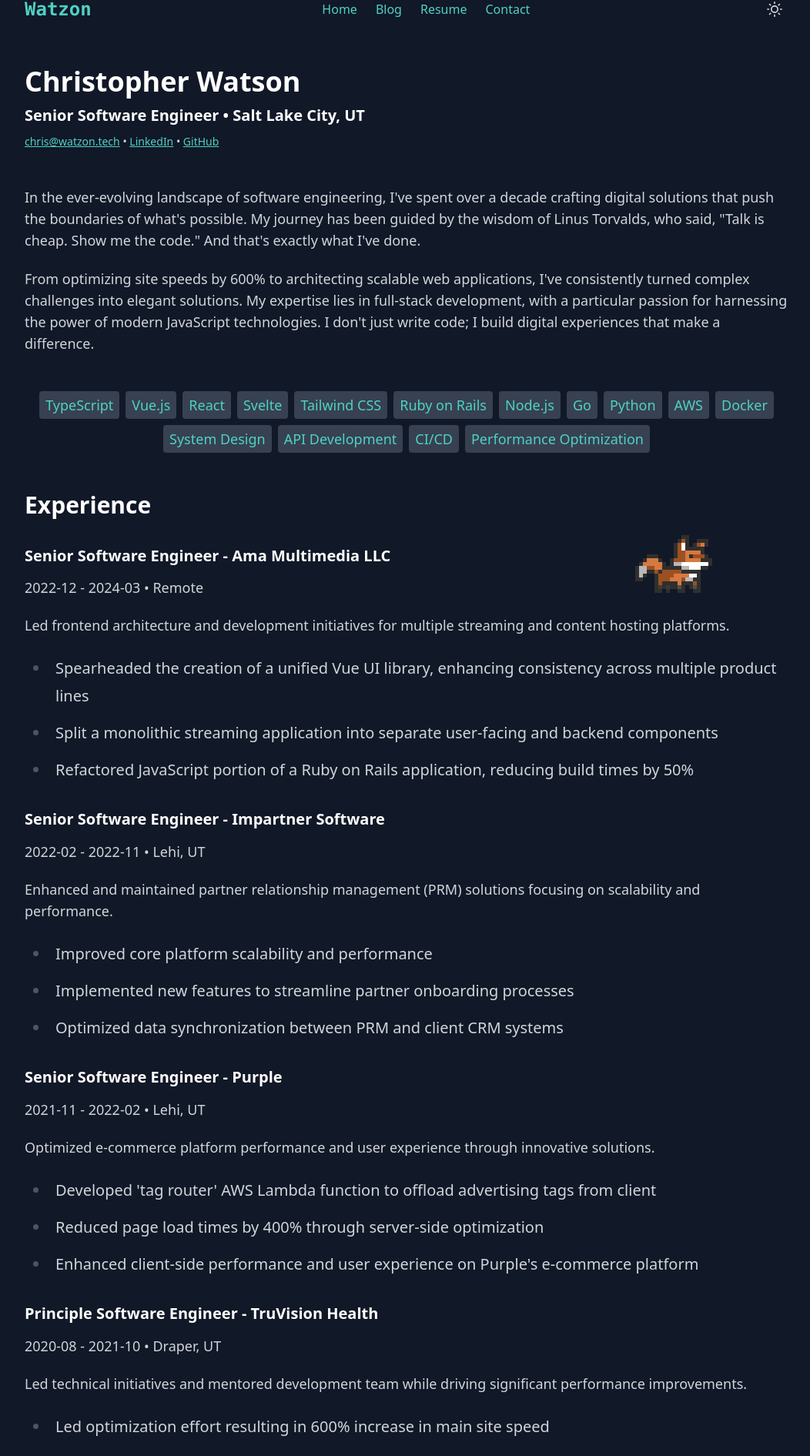
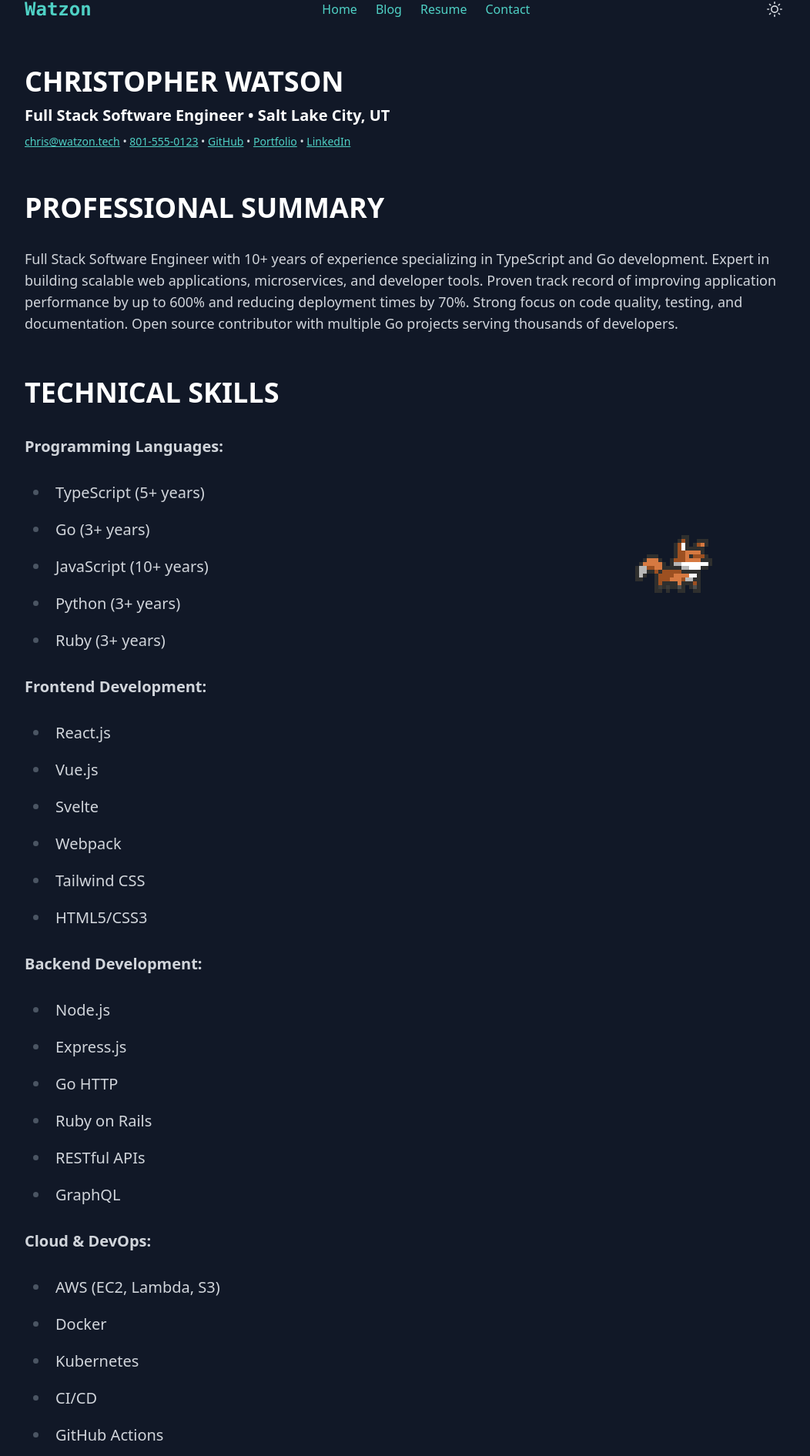
Before and after one commit to watzon/personal-website, a SvelteKit app: page /resume in a window 1280 px wide. Shown: the part 30-1921 px from the top of the page at 77% size, without its empty margins (112-1164 px from the left). Built offline with nearby package versions, Linux system fonts and the light colour scheme.

Commit message:
update resume

```diff
--- a/src/routes/resume/+page.svelte
+++ b/src/routes/resume/+page.svelte
@@ -1,154 +1,155 @@
 <script>
   const experiences = $state([
     {
-      title: "Senior Software Engineer",
+      title: "Full Stack Software Engineer",
       company: "Ama Multimedia LLC",
       period: "2022-12 - 2024-03 • Remote",
-      description: "Led frontend architecture and development initiatives for multiple streaming and content hosting platforms.",
+      description: "Led frontend and backend development using TypeScript, Node.js, and Go for high-traffic streaming platforms serving 1M+ monthly active users.",
       highlights: [
-        "Spearheaded the creation of a unified Vue UI library, enhancing consistency across multiple product lines",
-        "Split a monolithic streaming application into separate user-facing and backend components",
-        "Refactored JavaScript portion of a Ruby on Rails application, reducing build times by 50%"
+        "Architected and implemented a TypeScript/Vue.js component library used across 5 product lines, reducing development time by 40%",
+        "Led migration from monolithic to microservices architecture using TypeScript and Node.js, improving deployment frequency by 300%",
+        "Optimized build pipeline using TypeScript and Webpack, reducing build times from 15 minutes to 7 minutes"
       ]
     },
     {
-      title: "Senior Software Engineer",
+      title: "Full Stack Software Engineer",
       company: "Impartner Software",
       period: "2022-02 - 2022-11 • Lehi, UT",
-      description: "Enhanced and maintained partner relationship management (PRM) solutions focusing on scalability and performance.",
+      description: "Developed and maintained enterprise PRM solutions using TypeScript, React, and Node.js, supporting 200+ enterprise clients.",
       highlights: [
-        "Improved core platform scalability and performance",
-        "Implemented new features to streamline partner onboarding processes",
-        "Optimized data synchronization between PRM and client CRM systems"
+        "Built scalable microservices using TypeScript and Node.js, handling 500K+ daily API requests",
+        "Developed real-time data synchronization system using TypeScript and WebSockets, reducing sync times by 60%",
+        "Implemented automated testing suite with Jest and TypeScript, achieving 85% code coverage"
       ]
     },
     {
-      title: "Senior Software Engineer",
+      title: "Full Stack Software Engineer",
       company: "Purple",
       period: "2021-11 - 2022-02 • Lehi, UT",
-      description: "Optimized e-commerce platform performance and user experience through innovative solutions.",
+      description: "Enhanced e-commerce platform serving $500M+ annual revenue using TypeScript, React, and Node.js.",
       highlights: [
-        "Developed 'tag router' AWS Lambda function to offload advertising tags from client",
-        "Reduced page load times by 400% through server-side optimization",
-        "Enhanced client-side performance and user experience on Purple's e-commerce platform"
+        "Engineered AWS Lambda functions using TypeScript, processing 1M+ daily advertising events",
+        "Reduced page load time from 8s to 2s through TypeScript-based server-side optimizations",
+        "Implemented A/B testing framework using TypeScript, leading to 15% conversion rate improvement"
       ]
     },
     {
-      title: "Principle Software Engineer",
+      title: "Lead Software Engineer",
       company: "TruVision Health",
       period: "2020-08 - 2021-10 • Draper, UT",
-      description: "Led technical initiatives and mentored development team while driving significant performance improvements.",
+      description: "Led 8-person engineering team, focusing on TypeScript and Node.js development for e-commerce platform.",
       highlights: [
-        "Led optimization effort resulting in 600% increase in main site speed",
-        "Mentored junior developers and improved team coding practices",
-        "Implemented automated testing and deployment pipelines"
+        "Spearheaded site optimization using TypeScript and React, improving load times by 600%",
+        "Established TypeScript coding standards and review processes, reducing bug reports by 40%",
+        "Implemented CI/CD pipeline using GitHub Actions and TypeScript, reducing deployment time by 70%"
       ]
     },
     {
       title: "Senior Software Engineer",
       company: "NeuraLegion",
       period: "2018-08 - 2019-11 • Remote",
-      description: "Contributed to AI-powered security testing solutions with focus on automation and vulnerability detection.",
+      description: "Developed security testing automation tools using TypeScript and Node.js for enterprise clients.",
       highlights: [
-        "Developed browser automation engine speeding up attack surface scanning by 50%",
-        "Implemented features for detecting complex web application vulnerabilities",
-        "Collaborated with research team to incorporate security threat intelligence"
+        "Built browser automation engine using TypeScript and Puppeteer, improving scan speed by 50%",
+        "Developed vulnerability detection algorithms using TypeScript, identifying 30% more security issues",
+        "Created REST API using TypeScript and Express.js, handling 100K+ daily requests"
       ]
+    }
+  ]);
+
+  const technicalSkills = $state({
+    "Programming Languages": [
+      "TypeScript (5+ years)",
+      "Go (3+ years)",
+      "JavaScript (10+ years)",
+      "Python (3+ years)",
+      "Ruby (3+ years)"
+    ],
+    "Frontend Development": [
+      "React.js",
+      "Vue.js",
+      "Svelte",
+      "Webpack",
+      "Tailwind CSS",
+      "HTML5/CSS3"
+    ],
+    "Backend Development": [
+      "Node.js",
+      "Express.js",
+      "Go HTTP",
+      "Ruby on Rails",
+      "RESTful APIs",
+      "GraphQL"
+    ],
+    "Cloud & DevOps": [
+      "AWS (EC2, Lambda, S3)",
+      "Docker",
+      "Kubernetes",
+      "CI/CD",
+      "GitHub Actions",
+      "Jenkins"
+    ],
+    "Databases & Storage": [
+      "PostgreSQL",
+      "MongoDB",
+      "Redis",
+      "Elasticsearch"
+    ]
+  });
+
+  const projects = $state([
+    {
+      name: "0x45 File Sharing Platform",
+      description: "High-performance file sharing service processing 10K+ daily uploads. Built with Go, featuring concurrent processing and efficient memory management.",
+      link: "https://github.com/watzon/0x45",
+      technologies: ["Go", "Redis", "PostgreSQL", "Docker", "AWS S3"]
     },
     {
-      title: "Software Engineer",
-      company: "Pando Development",
-      period: "2016-10 - 2019-02 • Remote",
-      description: "Built robust file sharing and collaboration tools while delivering client solutions.",
-      highlights: [
-        "Developed core file sharing and collaboration platform features",
-        "Built Ruby on Rails based portal for local mortuary client",
-        "Implemented real-time collaboration features using WebSocket"
-      ]
+      name: "Goshot Code Screenshot Tool",
+      description: "CLI application with 1K+ GitHub stars that generates code screenshots. Implemented in Go with focus on performance and memory efficiency.",
+      link: "https://github.com/watzon/goshot",
+      technologies: ["Go", "Image Processing"]
     },
     {
-      title: "Associate Consultant",
-      company: "Cloud Software LLC",
-      period: "2016-02 - 2016-10 • Tempe, AZ",
-      description: "Provided technical expertise for client portal modernization and cloud migration projects.",
-      highlights: [
-        "Transitioned legacy client portal to Angular 2",
-        "Assisted in migration of systems to modern cloud platforms",
-        "Developed custom integrations between cloud services"
-      ]
-    },
-    {
-      title: "QA Engineer",
-      company: "NUVI",
-      period: "2015-02 - 2015-08 • Lindon, UT",
-      description: "Ensured quality and reliability of social media analytics tools through comprehensive testing.",
-      highlights: [
-        "Developed and executed comprehensive test plans",
-        "Automated repetitive testing processes",
-        "Collaborated with developers to resolve identified issues"
-      ]
-    },
-    {
-      title: "Web Developer",
-      company: "Utah Valley University",
-      period: "2014-08 - 2015-02 • Orem, UT",
-      description: "Maintained and improved university web presence while implementing modern design principles.",
-      highlights: [
-        "Updated departmental websites with responsive design",
-        "Enhanced mobile accessibility across university web properties",
-        "Collaborated with content owners for timely information updates"
-      ]
-    },
+      name: "PostPilot SMTP Testing Tool",
+      description: "Local SMTP testing solution used by 500+ developers. Built with Go, featuring real-time WebSocket notifications and REST API.",
+      link: "https://github.com/watzon/postpilot",
+      technologies: ["Go", "SMTP", "React", "Wails"]
+    }
   ]);
 
-  const skills = $state([
-    // Frontend
-    "TypeScript",
-    "Vue.js",
-    "React",
-    "Svelte",
-    "Tailwind CSS",
-
-    // Backend
-    "Ruby on Rails",
-    "Node.js",
-    "Go",
-    "Python",
-
-    // Infrastructure & DevOps
-    "AWS",
-    "Docker",
-
-    // Core Competencies
-    "System Design",
-    "API Development",
-    "CI/CD",
-    "Performance Optimization"
-  ]);
+  const education = $state({
+    school: "Utah Valley University",
+    degree: "Computer Science",
+    period: "2014-2015",
+    description: "Coursework: Data Structures, Algorithms, Software Engineering, Computer Architecture"
+  });
 </script>
 
 <svelte:head>
   <meta property="og:type" content="article">
   <meta property="og:url" content="https://watzon.tech/resume">
-  <meta property="og:title" content="Chris Watson - Resume">
-  <meta property="og:description" content="View Chris Watson's resume, highlighting his experience as a Senior Software Engineer in Salt Lake City, UT">
+  <meta property="og:title" content="Chris Watson - Full Stack Software Engineer">
+  <meta property="og:description" content="Senior Software Engineer specializing in TypeScript and Go development">
   <meta property="og:image" content="https://watzon.tech/images/og-image.png">
   <meta property="og:image:width" content="1200">
   <meta property="og:image:height" content="630">
-  <meta property="og:image:alt" content="Chris Watson - Senior Software Engineer - Salt Lake City, UT">
+  <meta property="og:image:alt" content="Chris Watson - Full Stack Software Engineer">
   <meta property="og:site_name" content="watzon.tech">
   <style>
     @page {
-      margin: 0.5in;
+      margin: 0.4in;
       size: auto;
       marks: none;
     }
     @media print {
       html {
         height: 100%;
+        font-family: Arial, Helvetica, sans-serif;
       }
       body {
         height: 100%;
+        line-height: 1.2;
       }
     }
   </style>
@@ -156,88 +157,88 @@
 
 <style>
   @media print {
-    /* Hide navigation and other layout elements */
     :global(header),
     :global(footer),
     :global(.dark-mode-toggle) {
       display: none !important;
     }
 
-    /* Reset background colors and text colors for printing */
     :global(body),
     :global(.dark),
     :global(.dark .dark\:bg-gray-900),
     :global(.bg-orange-50) {
       background: white !important;
       color: black !important;
+      font-family: Arial, Helvetica, sans-serif !important;
     }
 
-    /* Optimize layout for printing */
     :global(.prose) {
       max-width: none !important;
       padding: 0 !important;
       margin: 0 !important;
     }
 
-    /* Adjust text sizes for print */
     h2 {
-      font-size: 24px !important;
-      margin-bottom: 4px !important;
+      font-size: 18px !important;
+      margin-bottom: 2px !important;
+      text-transform: uppercase !important;
     }
 
     h3 {
-      font-size: 20px !important;
-      margin-bottom: 4px !important;
+      font-size: 16px !important;
+      margin-bottom: 2px !important;
+      text-transform: uppercase !important;
     }
 
     h4 {
-      font-size: 16px !important;
-      margin-bottom: 4px !important;
+      font-size: 14px !important;
+      margin-bottom: 2px !important;
     }
 
     p {
-      font-size: 14px !important;
-      line-height: 1.4 !important;
-      margin-bottom: 8px !important;
+      font-size: 12px !important;
+      line-height: 1.3 !important;
+      margin-bottom: 6px !important;
     }
 
-    /* Improve skill tags layout */
-    .skills-container {
-      display: flex;
-      flex-wrap: wrap;
-      gap: 6px;
-      justify-content: flex-start !important;
-      margin: 12px 0;
+    .skills-section {
+      display: block;
+      margin: 0 0 1px 0;
     }
 
-    .skill-tag {
-      background: none !important;
-      border: none !important;
-      color: #333 !important;
-      padding: 2px 8px !important;
-      margin: 0 !important;
-      font-size: 12px !important;
-      position: relative;
+    .skills-category {
+      font-size: 11px !important;
+      font-weight: bold;
     }
 
-    .skill-tag:not(:last-child)::after {
-      content: "•";
-      position: absolute;
-      right: -4px;
+    .skills-list {
+      display: inline;
+      margin: 0 !important;
+      padding: 0 !important;
+      list-style: none !important;
+    }
+
+    .skills-list li {
+      display: inline;
+      font-size: 11px !important;
+      line-height: 1.1 !important;
+      margin: 0 !important;
+    }
+
+    .skills-list li:not(:last-child)::after {
+      content: ", ";
       color: #666;
     }
 
-    /* Handle page breaks */
     section {
       page-break-inside: auto;
     }
 
     .job-item {
       page-break-inside: avoid;
-      margin-bottom: 16px !important;
+      margin-bottom: 12px !important;
     }
 
-    /* Format links for print */
     a {
       color: #333 !important;
       text-decoration: none !important;
@@ -245,39 +246,80 @@
 
     a[href^="http"]::after {
       content: " (" attr(href) ")";
-      font-size: 12px;
+      font-size: 10px;
       color: #666;
     }
 
-    /* Hide decorative elements */
-    :global(.dark\:prose-invert) {
-      filter: none !important;
-    }
-
-    /* Style bullet points for print */
     .highlights-list {
-      margin: 8px 0 0 0 !important;
-      padding-left: 20px !important;
+      margin: 4px 0 0 0 !important;
+      padding-left: 16px !important;
     }
 
     .highlights-list li {
-      font-size: 13px !important;
-      line-height: 1.4 !important;
-      margin-bottom: 2px !important;
+      font-size: 11px !important;
+      line-height: 1.3 !important;
+      margin-bottom: 1px !important;
       page-break-inside: avoid;
+    }
+
+    .project-item {
+      page-break-inside: avoid;
+      margin-bottom: 8px !important;
+    }
+
+    .project-technologies {
+      font-size: 10px !important;
+      color: #666 !important;
+      margin-top: 2px !important;
+    }
+
+    .contact-info {
+      display: flex;
+      flex-wrap: wrap;
+      gap: 4px;
+      align-items: center;
+    }
+
+    .contact-info a,
+    .contact-info span {
+      white-space: nowrap;
+    }
+
+    .contact-info .bullet {
+      color: #666;
     }
   }
 </style>
 
 <div class="prose prose-xl max-w-full dark:prose-invert">
   <section>
-    <h2 class="!mt-0 !mb-2">Christopher Watson</h2>
+    <h2 class="!mt-0 !mb-2">CHRISTOPHER WATSON</h2>
     <h4 class="!mt-0 !mb-2">
-      Senior Software Engineer • Salt Lake City, UT
+      Full Stack Software Engineer • Salt Lake City, UT
     </h4>
-    <p class="!text-sm !mb-12">
+    <p class="!text-sm !mb-6 contact-info">
       <a href="mailto:chris@watzon.tech" class="text-teal-600 dark:text-teal-400 hover:underline"
         >chris@watzon.tech</a
+      >
+      <span class="bullet">•</span>
+      <a
+        href="tel://18018362322"
+        target="_blank"
+        rel="noopener noreferrer"
+        class="text-teal-600 dark:text-teal-400 hover:underline">801-555-0123</a>
+      <span class="bullet">•</span>
+      <a
+        href="https://github.com/watzon"
+        target="_blank"
+        rel="noopener noreferrer"
+        class="text-teal-600 dark:text-teal-400 hover:underline">GitHub</a
+      >
+      <span class="bullet">•</span>
+      <a
+        href="https://watzon.tech"
+        target="_blank"
+        rel="noopener noreferrer"
+        class="text-teal-600 dark:text-teal-400 hover:underline">Portfolio</a
       >
       •
       <a
@@ -286,41 +328,36 @@
         rel="noopener noreferrer"
         class="text-teal-600 dark:text-teal-400 hover:underline">LinkedIn</a
       >
-      •
-      <a
-        href="https://github.com/watzon"
-        target="_blank"
-        rel="noopener noreferrer"
-        class="text-teal-600 dark:text-teal-400 hover:underline">GitHub</a
-      >
     </p>
   </section>
 
-  <section class="mb-12">
+  <section class="mb-6">
+    <h2>PROFESSIONAL SUMMARY</h2>
     <p class="text-lg">
-      In the ever-evolving landscape of software engineering, I've spent over a decade crafting digital solutions that push the boundaries of what's possible. My journey has been guided by the wisdom of Linus Torvalds, who said, "Talk is cheap. Show me the code." And that's exactly what I've done.
-    </p>
-    <p class="text-lg">
-      From optimizing site speeds by 600% to architecting scalable web applications, I've consistently turned complex challenges into elegant solutions. My expertise lies in full-stack development, with a particular passion for harnessing the power of modern JavaScript technologies. I don't just write code; I build digital experiences that make a difference.
+      Full Stack Software Engineer with 10+ years of experience specializing in TypeScript and Go development. Expert in building scalable web applications, microservices, and developer tools. Proven track record of improving application performance by up to 600% and reducing deployment times by 70%. Strong focus on code quality, testing, and documentation. Open source contributor with multiple Go projects serving thousands of developers.
     </p>
   </section>
 
-  <section>
-    <div class="flex flex-wrap gap-2 justify-center skills-container">
-      {#each skills as skill}
-        <span class="bg-stone-300 dark:bg-gray-700 text-teal-700 dark:text-teal-400 px-2 py-1 rounded text-lg skill-tag"
-          >{skill}</span
-        >
-      {/each}
-    </div>
+  <section class="mb-6">
+    <h2>TECHNICAL SKILLS</h2>
+    {#each Object.entries(technicalSkills) as [category, skills]}
+      <div class="skills-section">
+        <span class="skills-category font-bold">{category}:</span>
+        <ul class="skills-list">
+          {#each skills as skill}
+            <li>{skill}</li>
+          {/each}
+        </ul>
+      </div>
+    {/each}
   </section>
 
-  <section>
-    <h3>Experience</h3>
+  <section class="mb-6">
+    <h2>PROFESSIONAL EXPERIENCE</h2>
     {#each experiences as job}
       <div class="mb-6 job-item">
-        <h3 class="text-xl font-semibold">{job.title} - {job.company}</h3>
-        <p class="text-lg text-gray-500 dark:text-gray-300 mb-2">{job.period}</p>
+        <h3 class="text-xl font-semibold">{job.title}</h3>
+        <h4 class="!mt-0 !mb-1">{job.company} • {job.period}</h4>
         <p class="text-lg">{job.description}</p>
         <ul class="highlights-list">
           {#each job.highlights as highlight}
@@ -330,4 +367,28 @@
       </div>
     {/each}
   </section>
+
+  <section class="mb-6">
+    <h2>NOTABLE PROJECTS</h2>
+    {#each projects as project}
+      <div class="mb-4 project-item">
+        <h4 class="!mt-0 !mb-1">
+          <a href={project.link} target="_blank" rel="noopener noreferrer" class="text-teal-600 dark:text-teal-400 hover:underline">
+            {project.name}
+          </a>
+        </h4>
+        <p class="!mt-0 !mb-1">{project.description}</p>
+        <p class="project-technologies">Technologies: {project.technologies.join(" • ")}</p>
+      </div>
+    {/each}
+  </section>
+
+  <section>
+    <h2>EDUCATION</h2>
+    <div class="mb-4">
+      <h4 class="!mt-0 !mb-1">{education.school}</h4>
+      <p class="text-gray-500 dark:text-gray-300 !mt-0 !mb-1">{education.degree} • {education.period}</p>
+      <p class="!mt-0">{education.description}</p>
+    </div>
+  </section>
 </div>
```
